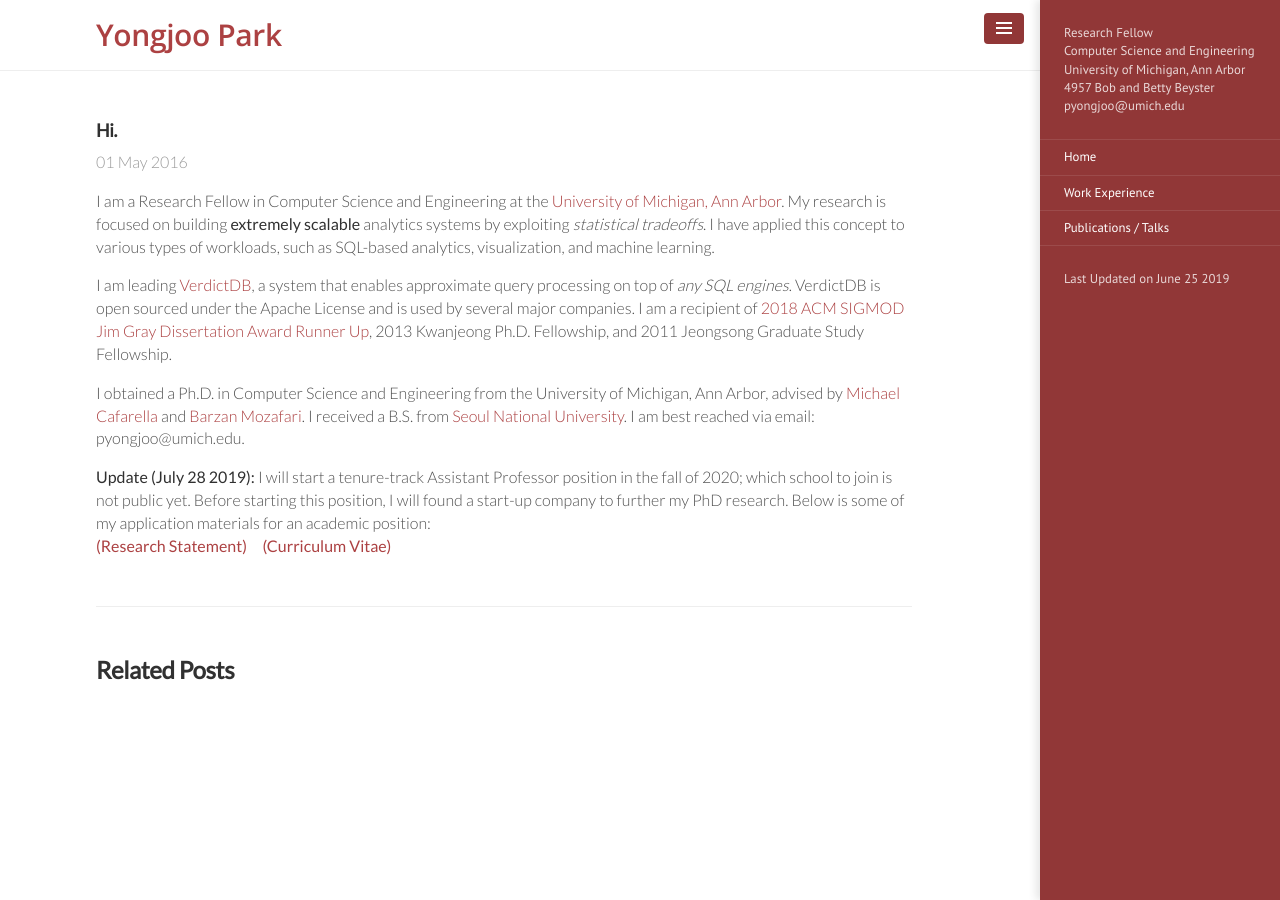
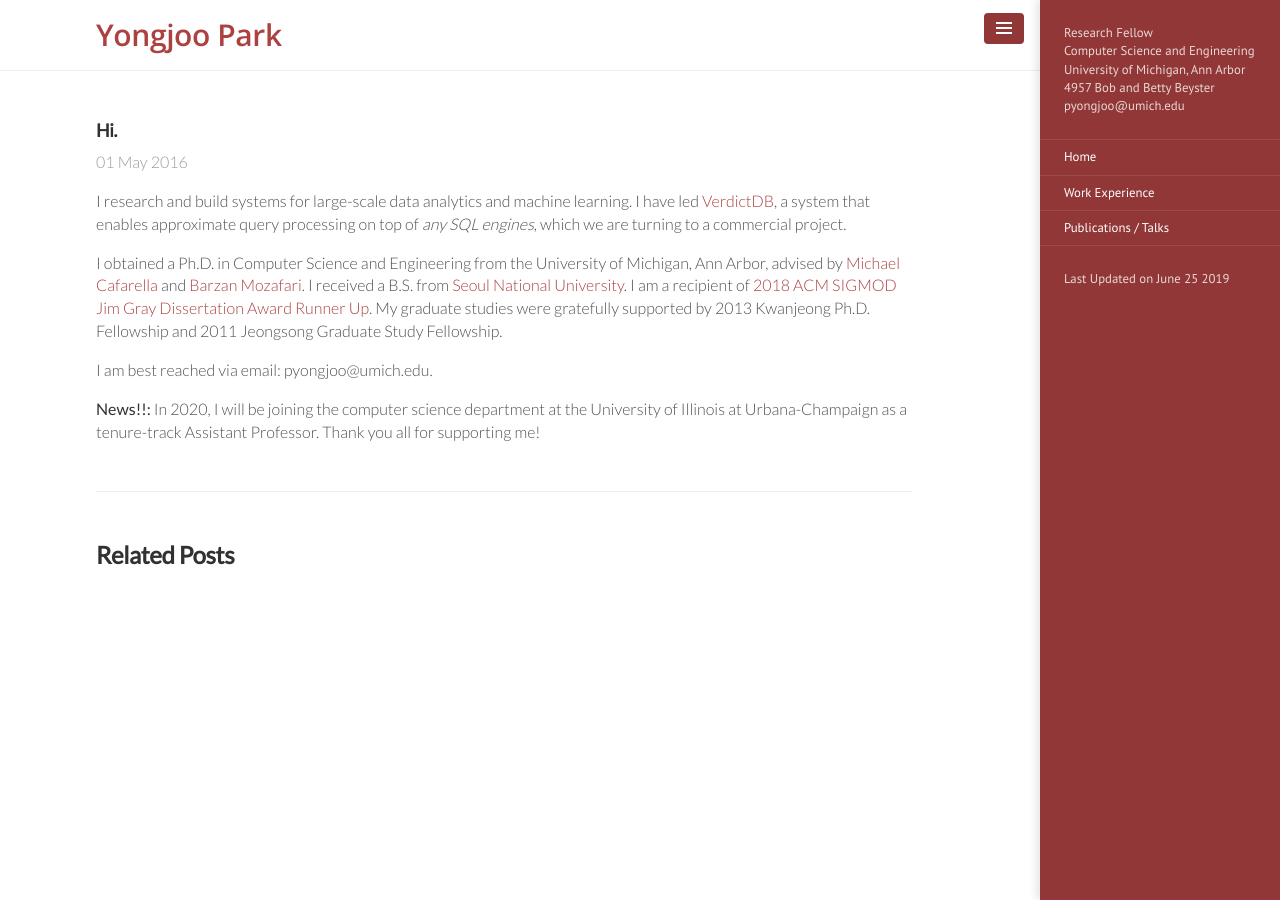
Before and after one commit to pyongjoo/pyongjoo.github.io, a Jekyll site: the page built from _intro/2016-05-01-hi.md, in a window 1280 px wide. Built offline with Jekyll 4.4.1, drawn with Linux system fonts in a browser that asks for light colours.

Commit message:
Update 2016-05-01-hi.md

```diff
--- a/_intro/2016-05-01-hi.md
+++ b/_intro/2016-05-01-hi.md
@@ -3,17 +3,14 @@ layout: post
 title: Hi.
 ---
 
-I am a Research Fellow in Computer Science and Engineering at the [University of
-Michigan, Ann Arbor](http://cse.umich.edu/).
-My research is focused on building **extremely scalable** analytics systems by exploiting *statistical tradeoffs*. I have applied this concept to various types of workloads, such as SQL-based analytics, visualization, and machine learning.
-
-I am leading [VerdictDB](http://verdictdb.org/), a system that enables approximate query processing on top of *any SQL engines*. VerdictDB is open sourced under the Apache License and is used by several major companies.
-I am a recipient of [2018 ACM SIGMOD Jim Gray Dissertation Award Runner Up](https://sigmod.org/sigmod-awards/sigmod-jim-gray-doctoral-dissertation-award/), 2013 Kwanjeong Ph.D. Fellowship, and 2011 Jeongsong Graduate Study Fellowship.
+I research and build systems for large-scale data analytics and machine learning. I have led [VerdictDB](http://verdictdb.org/), a system that enables approximate query processing on top of *any SQL engines*, which we are turning to a commercial project.
 
 I obtained a Ph.D. in Computer Science and Engineering from the University of Michigan, Ann Arbor, advised by [Michael Cafarella](http://web.eecs.umich.edu/~michjc/) and [Barzan Mozafari](http://web.eecs.umich.edu/~mozafari/).
 I received a B.S. from [Seoul National University](https://en.wikipedia.org/wiki/Seoul_National_University).
+I am a recipient of [2018 ACM SIGMOD Jim Gray Dissertation Award Runner Up](https://sigmod.org/sigmod-awards/sigmod-jim-gray-doctoral-dissertation-award/).
+My graduate studies were gratefully supported by 2013 Kwanjeong Ph.D. Fellowship and 2011 Jeongsong Graduate Study Fellowship.
+
 I am best reached via email: pyongjoo@umich.edu.
 
-**Update (July 28 2019):** I will start a tenure-track Assistant Professor position in the fall of 2020; which school to join is not public yet. Before starting this position, I will found a start-up company to further my PhD research.  Below is some of my application materials for an academic position:
-**[(Research Statement)]({{ site.url }}/resources/Yongjoo_Research_Statement_2019.pdf)** &nbsp; &nbsp;
-**[(Curriculum Vitae)]({{ site.url }}/resources/Yongjoo_CV_2018_11.pdf)**
+
+**News!!:** In 2020, I will be joining the computer science department at the University of Illinois at Urbana-Champaign as a tenure-track Assistant Professor. Thank you all for supporting me!
```
